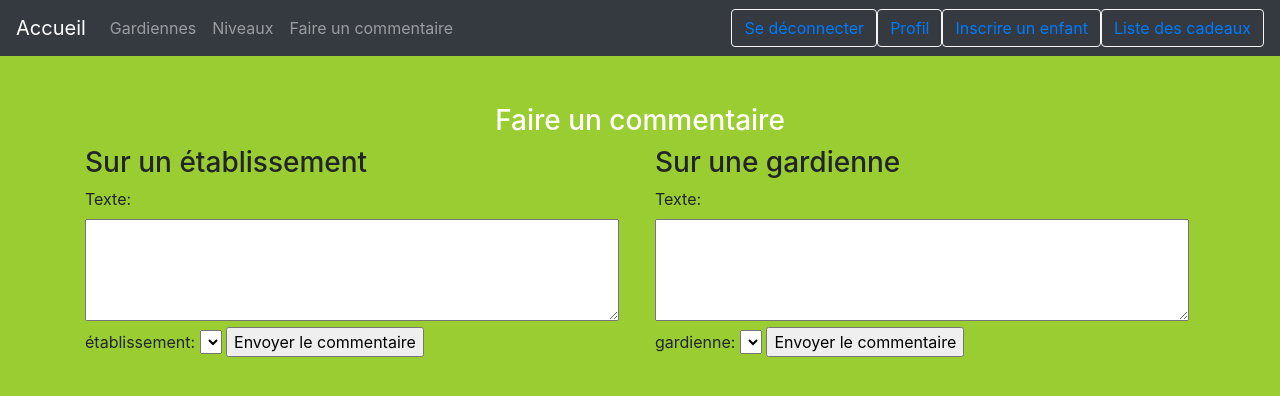
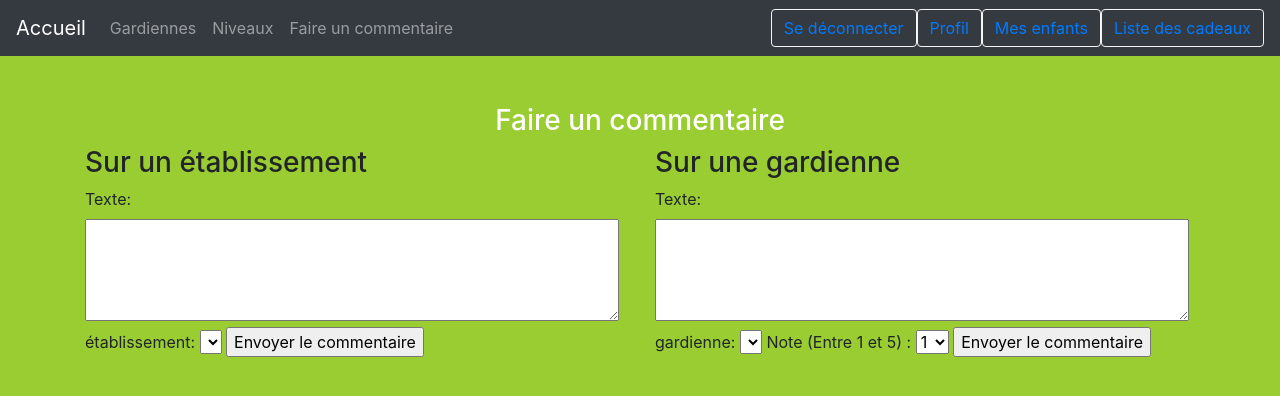
Before and after one commit to Charles303/garderie, a PHP site: page /espacemembres/commentaires.php in a window 1280 px wide. Shown: the top 396 px of the page. Run offline with PHP 8.4, Linux system fonts and the light colour scheme; the visitor is signed in with stand-in values (Sample User, id 1); data that the repository does not hold is empty.

Commit message:
finalisation triggers

```diff
--- a/espacemembres/commentaires.php
+++ b/espacemembres/commentaires.php
@@ -63,6 +63,14 @@ require 'include/start_bdd.php';
                 $texte = $_POST['texte'];
 
                 ?>
+                <label for="note">Note (Entre 1 et 5) :</label>
+                <select name="note" id="note">
+                    <option>1</option>
+                    <option>2</option>
+                    <option>3</option>
+                    <option>4</option>
+                    <option>5</option>
+                </select>
             <input type="submit" name="submitgardienne" id="submitgardienne" value="Envoyer le commentaire"/>
             </form>
         </div>
@@ -70,9 +78,10 @@ require 'include/start_bdd.php';
 </div>
 <?php
 if (isset($_POST['submitgardienne'])){
-    $requete = $bdd->prepare('INSERT INTO garderie.commentaires(texte, gardienne_id) VALUES(:texte, :gardienne_id)');
+    $requete = $bdd->prepare('INSERT INTO garderie.commentaires(texte, note, gardienne_id) VALUES(:texte, :note, :gardienne_id)');
 
     $requete->bindvalue(':texte', $_POST['texte']);
+    $requete->bindvalue(':note', $_POST['note']);
     $requete->bindvalue(':gardienne_id', $_POST['gardiennes']);
 
     $requete->execute();
--- a/espacemembres/enfant_inscrit.php
+++ /dev/null
@@ -1 +0,0 @@
-<?php
--- a/espacemembres/gardiennes.php
+++ b/espacemembres/gardiennes.php
@@ -12,11 +12,11 @@ require 'include/start_bdd.php';
             <?php
             require ("include/database.php");
             $db = Database::connect();
-            $statement = $db->query("SELECT prenom, nom, garderie_id, niveau, session, annee FROM gardiennes INNER JOIN niveaux ON gardiennes.id = niveaux.gardienne_id");
+            $statement = $db->query("SELECT prenom, nom, note, garderie_id, niveau, session, annee FROM gardiennes INNER JOIN niveaux ON gardiennes.id = niveaux.gardienne_id");
             $resultat = $statement->fetch();
 
             do{
-                echo '<p> <strong style="color:#17a2b8" >' .$resultat['prenom']. ' ' .$resultat['nom']. '</strong> Dans la garderie<strong style="color:#17a2b8" > ' .$resultat['garderie_id']. '</strong> <text>S\'occupe du niveau</text><strong style="color:#17a2b8" > ' .$resultat['niveau']. '</strong>  </p>';
+                echo '<p> <strong style="color:#17a2b8" >' .$resultat['prenom']. ' ' .$resultat['nom']. '</strong> Dans la garderie<strong style="color:#17a2b8" > ' .$resultat['garderie_id']. '</strong> <text>S\'occupe du niveau</text><strong style="color:#17a2b8" > ' .$resultat['niveau']. '</strong> est noté ' .$resultat['note']. '  </p>';
             } while($resultat = $statement->fetch());
 
 
--- a/espacemembres/include/header.php
+++ b/espacemembres/include/header.php
@@ -47,7 +47,7 @@ body {
 
               <button class="btn btn-outline-success" ><a href="deconnexion.php">Se déconnecter</a></button>
               <button class="btn btn-outline-success"><a href="profil.php">Profil</a></button>
-              <button class="btn btn-outline-success"><a href="inscrire_enfant.php">Inscrire un enfant</a></button>
+              <button class="btn btn-outline-success"><a href="inscrire_enfant.php">Mes enfants</a></button>
               <button class="btn btn-outline-success"><a href="cadeaux.php">Liste des cadeaux</a></button>
 
 
--- /dev/null
+++ b/espacemembres/modifier_enfant.php
@@ -0,0 +1,2 @@
+<?php require 'include/header.php';
+require_once 'include/start_bdd.php';
--- /dev/null
+++ b/espacemembres/supprimer_enfant.php
@@ -0,0 +1,6 @@
+<?php require 'include/header.php';
+require_once 'include/start_bdd.php';
+
+$id = $_SESSION['id'];
+$statement = $bdd->query("DELETE FROM garderie.enfants WHERE parent_id = $id");
+$resultat = $statement->execute();
```
Also changed, not shown: espacemembres/inscrire_enfant.php (+5 -3 lines).
